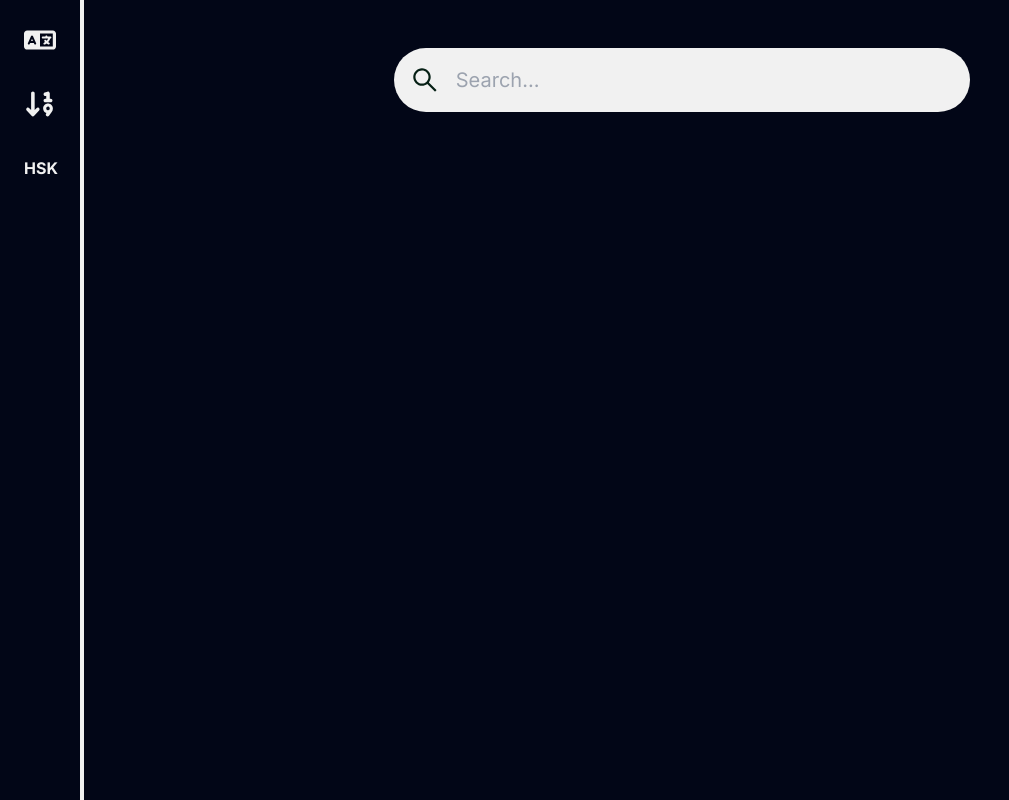
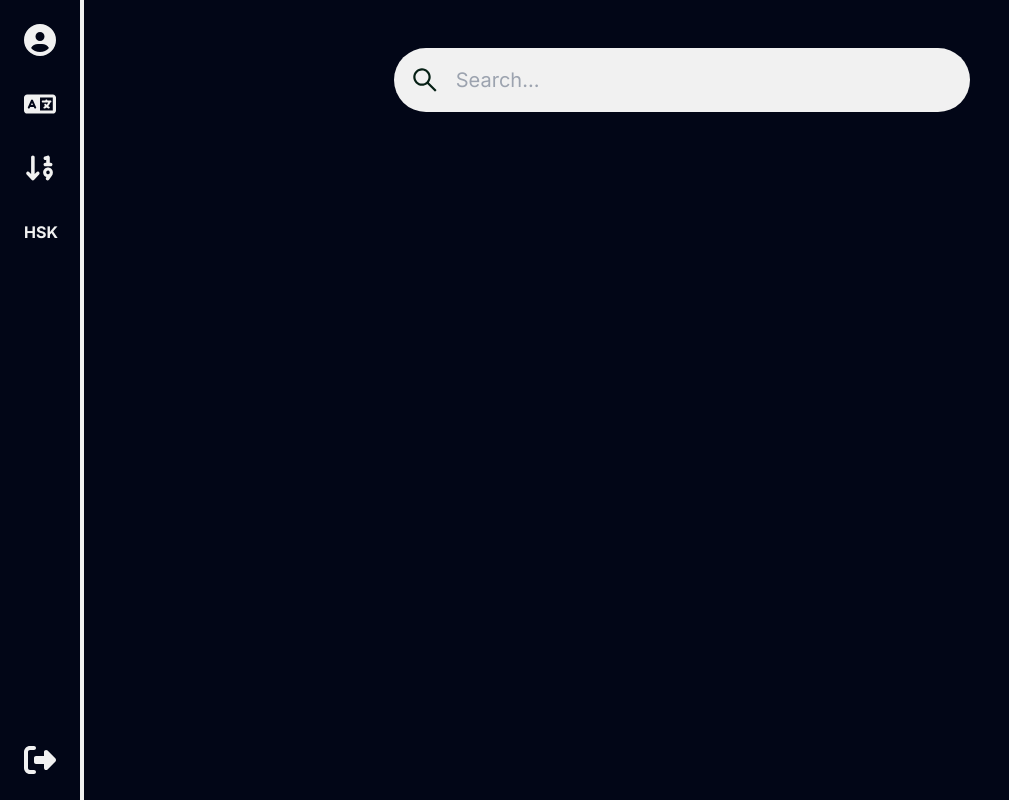
Before and after one commit to kristianhnielsen/chinese-learning-platform, a Next.js app: page / in a window 1280 px wide. Shown: the whole page, without its empty margins (0-1009 px from the left). Built offline with nearby package versions, Linux system fonts and the light colour scheme.

Commit message:
add account and logout buttons

```diff
--- a/app/ui/SideNav.tsx
+++ b/app/ui/SideNav.tsx
@@ -1,8 +1,15 @@
 import { Url } from "next/dist/shared/lib/router/router";
 import Link from "next/link";
-import { useState } from "react";
 import { twMerge } from "tailwind-merge";
-import { FaArrowDown19, FaBookOpen, FaLanguage } from "react-icons/fa6";
+import {
+  FaArrowDown19,
+  FaBookOpen,
+  FaCircleUser,
+  FaLanguage,
+  FaRightFromBracket,
+  FaUser,
+} from "react-icons/fa6";
+import { signOut } from "../lib/auth";
 
 export default function SideNav() {
   return (
@@ -11,6 +18,9 @@ export default function SideNav() {
         "p-4 min-h-full flex flex-col gap-4 transition-all items-center text-light border-r-4 border-light"
       )}
     >
+      <SideNavLink href={"/login"}>
+        <FaCircleUser className="h-full w-full" />
+      </SideNavLink>
       <SideNavLink className="flex items-center gap-2" href="/">
         <FaLanguage className="h-full w-full" />
       </SideNavLink>
@@ -21,6 +31,12 @@ export default function SideNav() {
       <SideNavLink href="/hsk" className="font-bold">
         HSK
       </SideNavLink>
+      <button
+        onClick={signOut}
+        className="hover:bg-light/10 p-2 mt-auto rounded w-12 group aspect-square transition-all flex items-center gap-2"
+      >
+        <FaRightFromBracket className="h-full w-full group-hover:fill-red-500/50 transition-all" />
+      </button>
     </nav>
   );
 }
```
